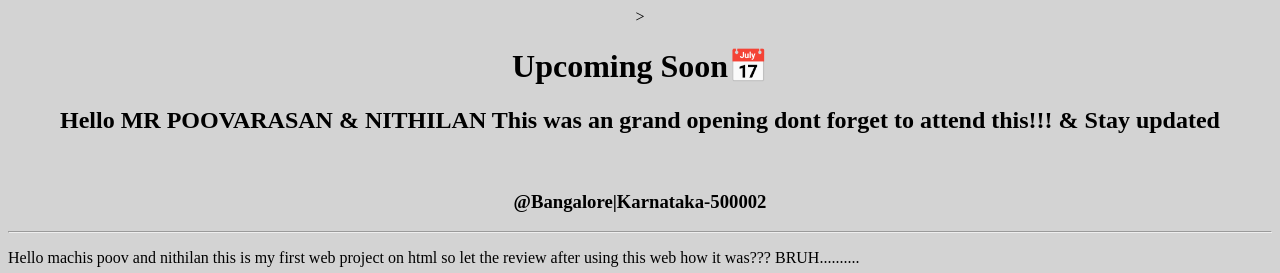
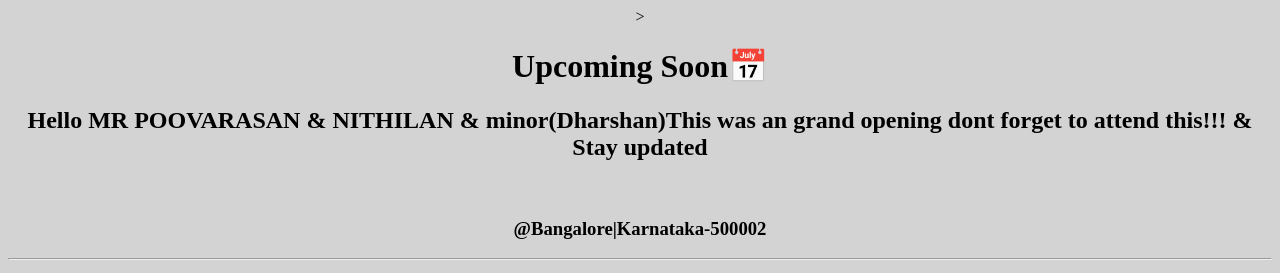
Before and after one commit to niranjan2009/Html-1st-web, a plain HTML site: page index.html in a window 1280 px wide. Shown: the top 273 px of the page. Drawn offline with Linux system fonts and the light colour scheme.

Commit message:
changed index.html

```diff
--- a/index.html
+++ b/index.html
@@ -4,7 +4,7 @@
     <title>Events</title>
     <link rel="icon" href="date.webp">
     <body bgcolor="lightgray"><center>><h1 Style="color: rgb(0, 0, 0);">Upcoming Soon📅</h1>
-    <h2>Hello MR POOVARASAN & NITHILAN This was an grand opening dont forget to attend this!!! & Stay updated</h2><br>
+    <h2>Hello MR POOVARASAN & NITHILAN & minor(Dharshan)This was an grand opening dont forget to attend this!!! & Stay updated</h2><br>
     <h3>@Bangalore|Karnataka-500002</h3> </center>
 <hr><p>Hello machis poov and nithilan this is my first web project on html so let the review after using this web how it was???  BRUH..........</p> <br>
 
```
